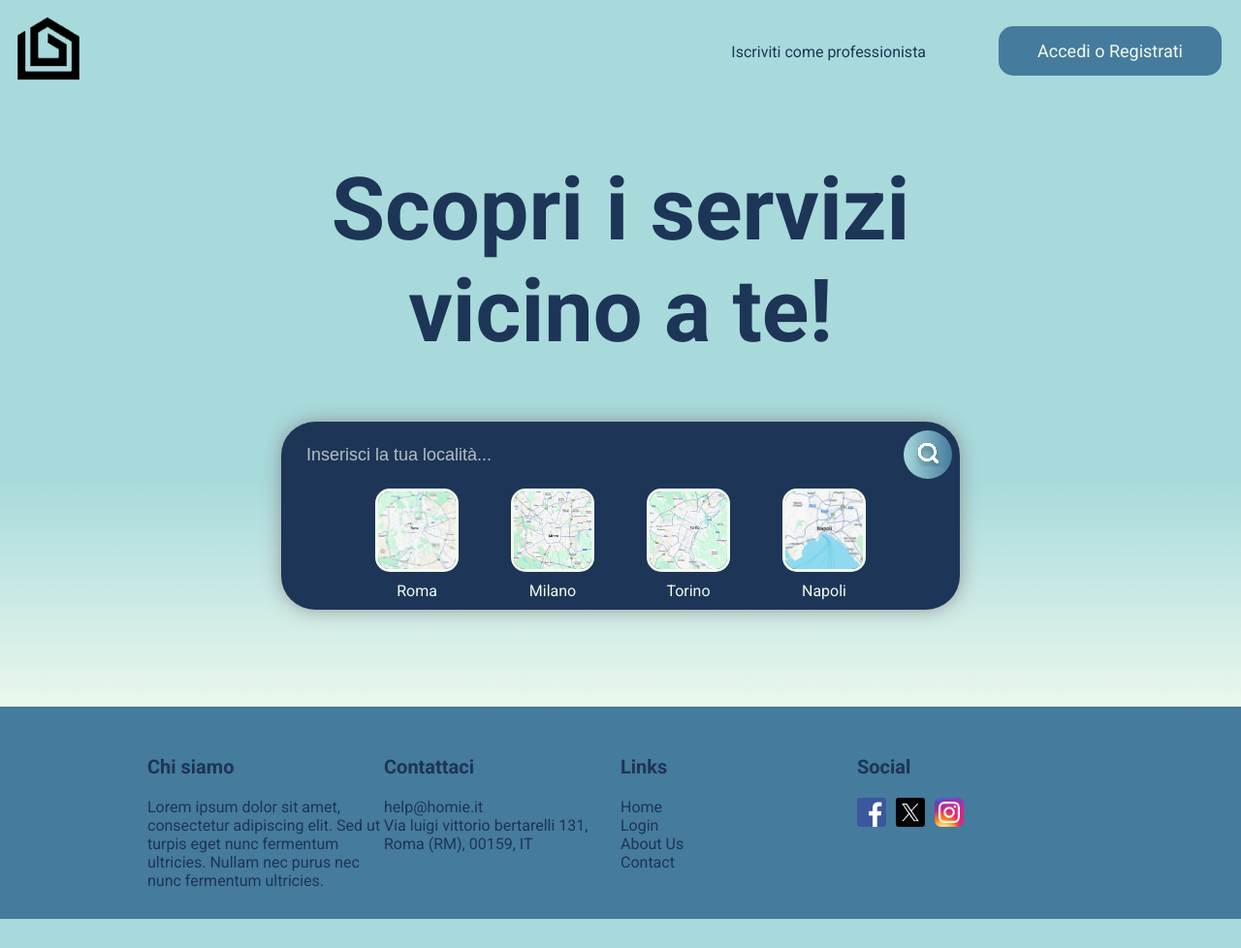
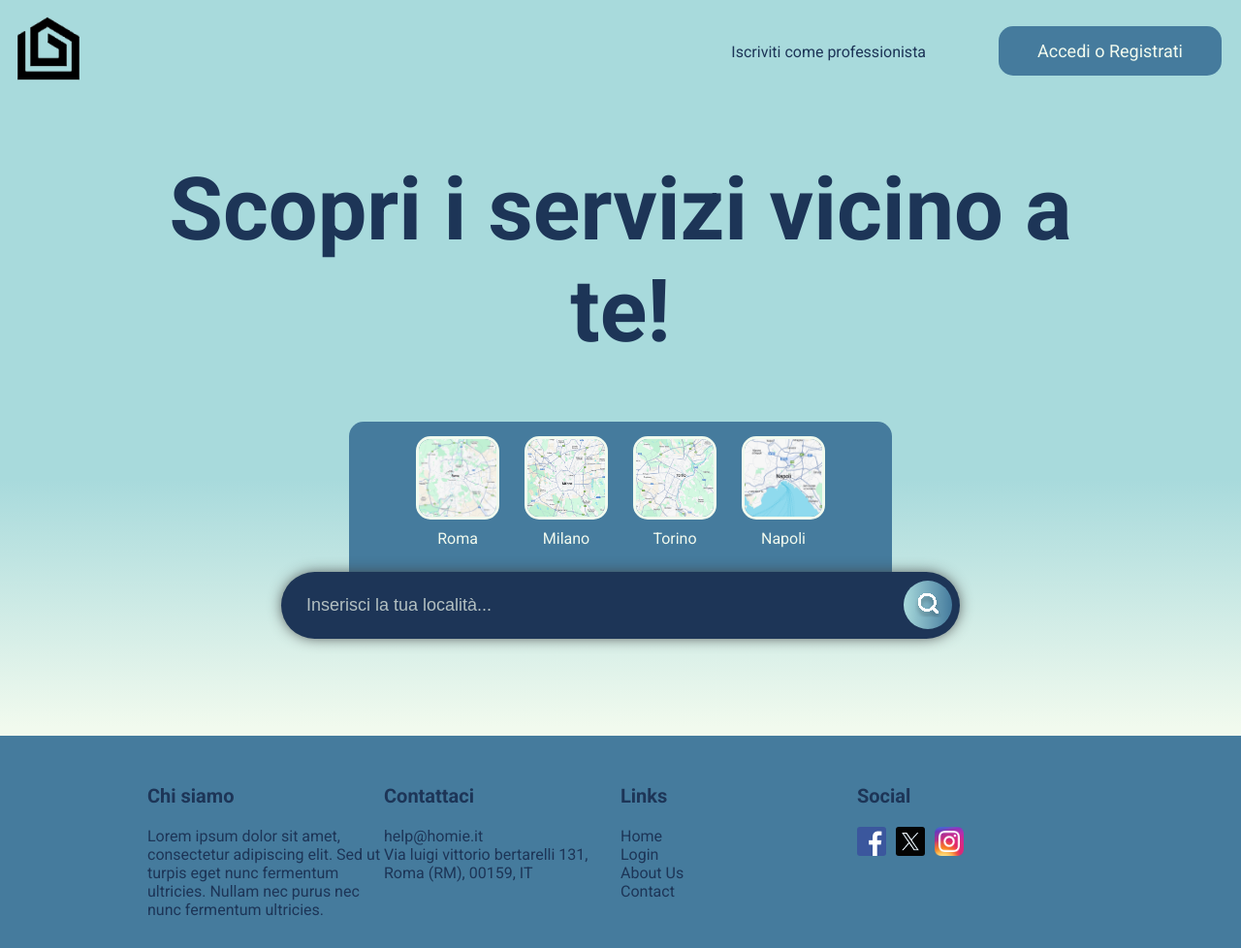
Before and after one commit to lorenzo7t/Homie, a PHP site: page / in a window 1280 px wide. Shown: the whole page at 97% size. Before the commit the page ends 948 px from the top, so only its background shows below. Run offline with PHP 8.4, Linux system fonts and the light colour scheme.

Commit message:
fixed dropdown overlay

```diff
--- a/css/style.css
+++ b/css/style.css
@@ -196,7 +196,7 @@ p {
 .landing-title {
     text-align: center;
     font-size: 90px;
-    width: 50%;
+    width: 80%;
 }
 
 /* SEARCH BAR */
@@ -211,8 +211,7 @@ p {
     background: #1D3557;
     border-radius: 35px;
     position: relative;
-    -webkit-box-shadow: 0px 0px 21px -2px #898989;
-    box-shadow: 0px 0px 21px -2px #898989;
+    box-shadow: 0px 0px 15px -2px #3e3e3e;
 }
 
 .search-line-container {
@@ -249,6 +248,10 @@ button:active {
     transform: translateY(0);
 }
 
+.search-wrapper {
+    z-index: 2000;
+}
+
 .searchInput {
     border: none;
     background: none;
@@ -262,7 +265,6 @@ button:active {
 ::placeholder {
     color: #F1FAEE;
     opacity: 0.7;
-    /* Firefox */
 }
 
 #resultsContainer {
@@ -272,14 +274,17 @@ button:active {
     justify-content: center;
     overflow: hidden;
     position: absolute;
-    top: 100%;  /* Si posiziona subito sotto l'input di ricerca */
+    top: 50%;
     left: 0;
-    width: 100%; /* Assicurati che copra l'intera larghezza del `searchBox` */
-    background-color: #1D3557; /* Colore di sfondo, opzionale per migliorare la visibilità */
-    z-index: 1000; /* Assicurati che sia sopra altri elementi */
+    width: 100%;
+    background-color: #1D3557;
+    z-index: 1000;
     border-bottom-left-radius: 35px;
     border-bottom-right-radius: 35px;
-    box-shadow: 0 5px 15px rgba(0,0,0,0.3)
+}
+
+.results-container-active {
+    padding-top: 5%;
 }
 
 
@@ -306,6 +311,15 @@ button:active {
 
 /* MINIMAPS */
 
+.mini-maps-background{
+    background-color: #457B9D;
+    padding-top: 15px;
+    padding-bottom: 15px;
+    width: 80%;
+    border-top-right-radius: 15px;
+    border-top-left-radius: 15px;
+}
+
 .mini-maps-container{
     width: 100%;
     display: flex;
@@ -323,7 +337,7 @@ button:active {
 .mini-map {
     width: 80px;
     height: 80px;
-    border: solid 3px #F1FAEE;
+    border: solid 3px #f1faee;
     border-radius: 15px;
 }
 
@@ -361,7 +375,7 @@ button:active {
     border-radius: 15px;
     -webkit-box-shadow: 0px 0px 21px -2px #1e1e1e;
     box-shadow: 0px 0px 21px -2px #1e1e1e;
-    transform: translateY(7px);
+    transform: translateY(-15px);
 }
 
 /* FOOTER */
--- a/landing_search_box.php
+++ b/landing_search_box.php
@@ -1,7 +1,31 @@
 <div class="landing-search center-vertical">
     <h1 class="landing-title roboto-bold dark_text">Scopri i servizi vicino a te!</h1>
-    <div class="search-box-container">
+    <div class="search-box-container center-vertical">
+        <div class="mini-maps-background">
+            <div class="mini-maps-container">
+                <div class="mini-maps-wrapper">
+                    <div id="roma-mini-map" class="single-mini-map-container">
+                        <img class="mini-map" src="img/map/roma.png" alt="mini map">
+                        <p class="mini-map-text light_text" title="Roma, RM, Italia">Roma</p>
+                    </div>
+                    <div id="milano-mini-map" class="single-mini-map-container">
+                        <img class="mini-map" src="img/map/milano.png" alt="mini map">
+                        <p class="mini-map-text light_text" title="Milano, MI, Italia">Milano</p>
+                    </div>
+                    <div id="torino-mini-map" class="single-mini-map-container">
+                        <img class="mini-map" src="img/map/torino.png" alt="mini map">
+                        <p class="mini-map-text light_text" title="Torino, TO, Italia">Torino</p>
+                    </div>
+                    <div id="napoli-mini-map" class="single-mini-map-container">
+                        <img class="mini-map" src="img/map/napoli.png" alt="mini map">
+                        <p class="mini-map-text light_text" title="Napoli, NA, Italia">Napoli</p>
+                    </div>
+                </div>
+
+            </div>
+        </div>
         <div class="searchBox" id="landing-search-box">
+            <div class="search-wrapper">
                 <div class="search-line-container">
                     <input class="searchInput" id="bigSearchInput" type="text" name="" placeholder="Inserisci la tua località..." onkeyup="handleInput()">
                     <button class="searchButton" id="search-button-landing" href="#">
@@ -29,29 +53,9 @@
                         </svg>
                     </button>
                 </div>
-            <div class="mini-maps-container">
-                <div class="mini-maps-wrapper">
-                    <div id="roma-mini-map" class="single-mini-map-container">
-                        <img class="mini-map" src="img/map/roma.png" alt="mini map">
-                        <p class="mini-map-text light_text" title="Roma, RM, Italia">Roma</p>
             </div>
-                    <div id="milano-mini-map" class="single-mini-map-container">
-                        <img class="mini-map" src="img/map/milano.png" alt="mini map">
-                        <p class="mini-map-text light_text" title="Milano, MI, Italia">Milano</p>
-                    </div>
-                    <div id="torino-mini-map" class="single-mini-map-container">
-                        <img class="mini-map" src="img/map/torino.png" alt="mini map">
-                        <p class="mini-map-text light_text" title="Torino, TO, Italia">Torino</p>
-                    </div>
-                    <div id="napoli-mini-map" class="single-mini-map-container">
-                        <img class="mini-map" src="img/map/napoli.png" alt="mini map">
-                        <p class="mini-map-text light_text" title="Napoli, NA, Italia">Napoli</p>
+            <ul id="resultsContainer"></ul>
         </div>
     </div>
 
 </div>
-            <ul id="resultsContainer"></ul>
-        </div>
-
-    </div>
-</div>
```
Lines whose indentation alone changed are shown as unchanged.
